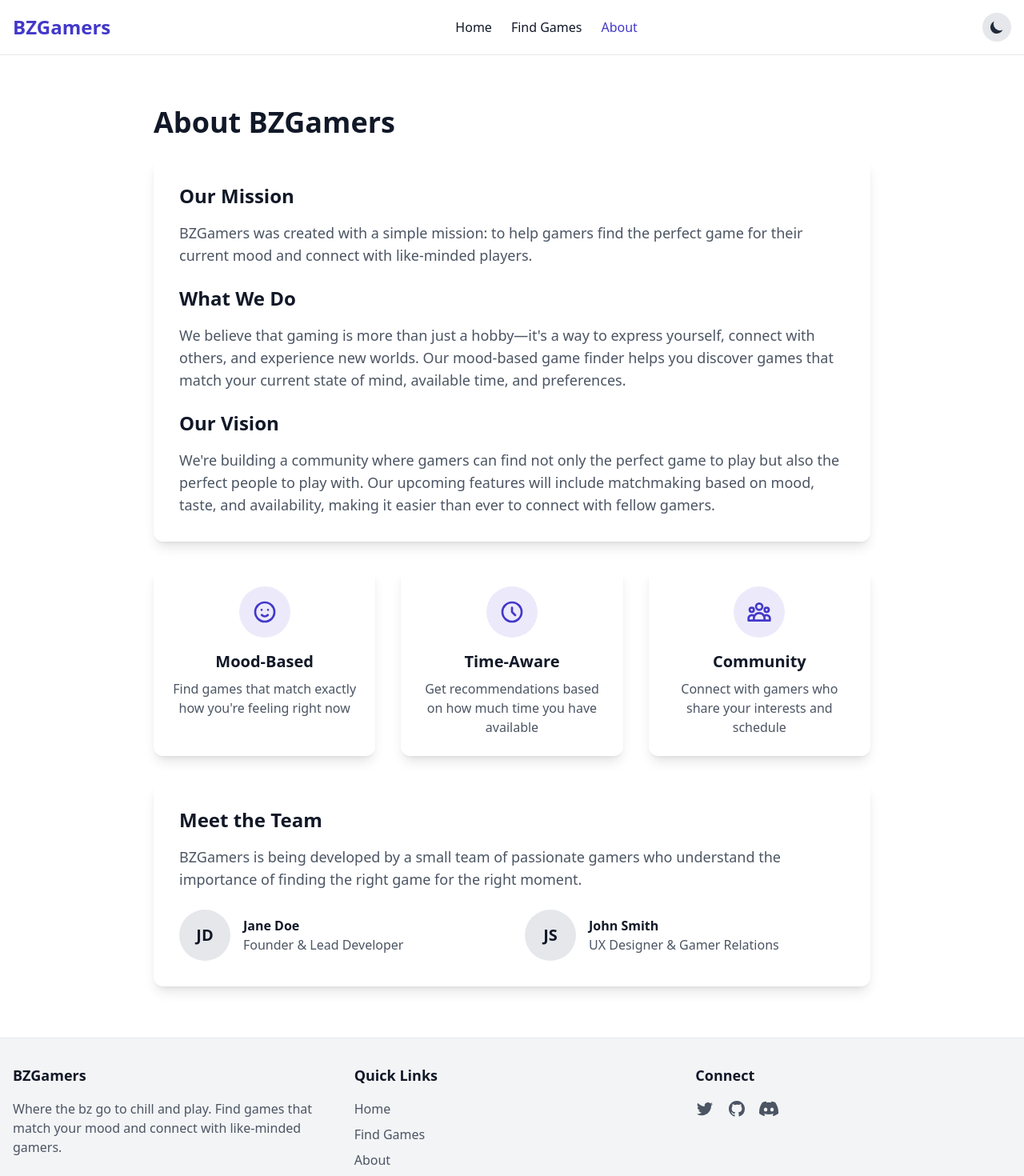
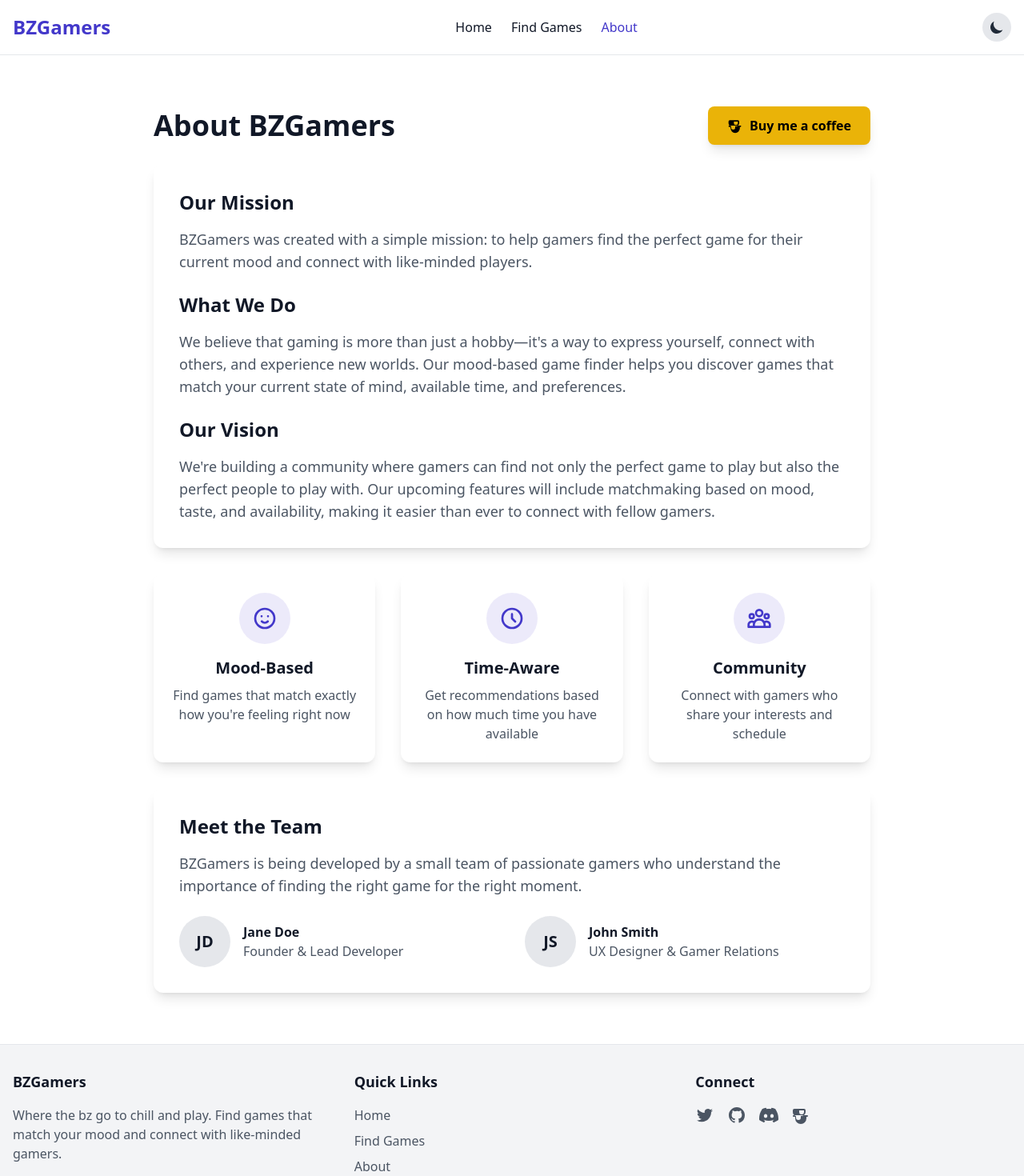
Before and after one commit to ashlessscythe/bzgamers, a Next.js app: page /about in a window 1280 px wide. Shown: the top 1470 px of the page at 80% size. Built offline with nearby package versions, Linux system fonts and the light colour scheme; no server answers.

Commit message:
added buymeacoffee link

```diff
--- a/src/app/about/page.js
+++ b/src/app/about/page.js
@@ -36,7 +36,20 @@ export default function About() {
         animate="visible"
       >
         <motion.div variants={itemVariants}>
-          <h1 className="text-3xl md:text-4xl font-bold mb-6">About BZGamers</h1>
+          <div className="flex flex-col md:flex-row md:items-center md:justify-between mb-6">
+            <h1 className="text-3xl md:text-4xl font-bold">About BZGamers</h1>
+            <a
+              href="https://buymeacoffee.com/tonyagua"
+              target="_blank"
+              rel="noopener noreferrer"
+              className="inline-flex items-center px-6 py-3 bg-yellow-500 hover:bg-yellow-600 text-black font-semibold rounded-lg shadow-lg hover:shadow-xl transition-all duration-200 transform hover:scale-105 mt-4 md:mt-0"
+            >
+              <svg className="w-5 h-5 mr-2" fill="currentColor" viewBox="0 0 24 24">
+                <path d="M18 8V6a2 2 0 0 0-2-2H4a2 2 0 0 0-2 2v2a5 5 0 0 0 4 4.9V15a3 3 0 0 0 6 0v-2.1A5 5 0 0 0 18 8zm-2 0a3 3 0 0 1-6 0V6h6zm-3 11a1 1 0 0 1-1-1h2a1 1 0 0 1-1 1zm7-7a1 1 0 0 1 0 2h-1v2a7 7 0 0 1-14 0v-2H3a1 1 0 0 1 0-2h16z"/>
+              </svg>
+              Buy me a coffee
+            </a>
+          </div>
         </motion.div>
 
         <motion.div
--- a/src/components/Layout.js
+++ b/src/components/Layout.js
@@ -114,6 +114,12 @@ export default function Layout({ children }) {
                     <path d="M20.317 4.3698a19.7913 19.7913 0 00-4.8851-1.5152.0741.0741 0 00-.0785.0371c-.211.3753-.4447.8648-.6083 1.2495-1.8447-.2762-3.68-.2762-5.4868 0-.1636-.3847-.4058-.8742-.6177-1.2495a.077.077 0 00-.0785-.037 19.7363 19.7363 0 00-4.8852 1.515.0699.0699 0 00-.0321.0277C.5334 9.0458-.319 13.5799.0992 18.0578a.0824.0824 0 00.0312.0561c2.0528 1.5076 4.0413 2.4228 5.9929 3.0294a.0777.0777 0 00.0842-.0276c.4616-.6304.8731-1.2952 1.226-1.9942a.076.076 0 00-.0416-.1057c-.6528-.2476-1.2743-.5495-1.8722-.8923a.077.077 0 01-.0076-.1277c.1258-.0943.2517-.1923.3718-.2914a.0743.0743 0 01.0776-.0105c3.9278 1.7933 8.18 1.7933 12.0614 0a.0739.0739 0 01.0785.0095c.1202.099.246.1981.3728.2924a.077.077 0 01-.0066.1276 12.2986 12.2986 0 01-1.873.8914.0766.0766 0 00-.0407.1067c.3604.698.7719 1.3628 1.225 1.9932a.076.076 0 00.0842.0286c1.961-.6067 3.9495-1.5219 6.0023-3.0294a.077.077 0 00.0313-.0552c.5004-5.177-.8382-9.6739-3.5485-13.6604a.061.061 0 00-.0312-.0286zM8.02 15.3312c-1.1825 0-2.1569-1.0857-2.1569-2.419 0-1.3332.9555-2.4189 2.157-2.4189 1.2108 0 2.1757 1.0952 2.1568 2.419 0 1.3332-.9555 2.4189-2.1569 2.4189zm7.9748 0c-1.1825 0-2.1569-1.0857-2.1569-2.419 0-1.3332.9554-2.4189 2.1569-2.4189 1.2108 0 2.1757 1.0952 2.1568 2.419 0 1.3332-.946 2.4189-2.1568 2.4189Z" />
                   </svg>
                 </a>
+                <a href="https://buymeacoffee.com/tonyagua" target="_blank" rel="noopener noreferrer" className="text-gray-600 dark:text-gray-400 hover:text-primary dark:hover:text-primary transition-colors">
+                  <span className="sr-only">Buy Me a Coffee</span>
+                  <svg className="h-6 w-6" fill="currentColor" viewBox="0 0 24 24" aria-hidden="true">
+                    <path d="M18 8V6a2 2 0 0 0-2-2H4a2 2 0 0 0-2 2v2a5 5 0 0 0 4 4.9V15a3 3 0 0 0 6 0v-2.1A5 5 0 0 0 18 8zm-2 0a3 3 0 0 1-6 0V6h6zm-3 11a1 1 0 0 1-1-1h2a1 1 0 0 1-1 1zm7-7a1 1 0 0 1 0 2h-1v2a7 7 0 0 1-14 0v-2H3a1 1 0 0 1 0-2h16z" />
+                  </svg>
+                </a>
               </div>
             </div>
           </div>
```
Also changed, not shown: 1 other file (tests, documents, lock files or other folders).
